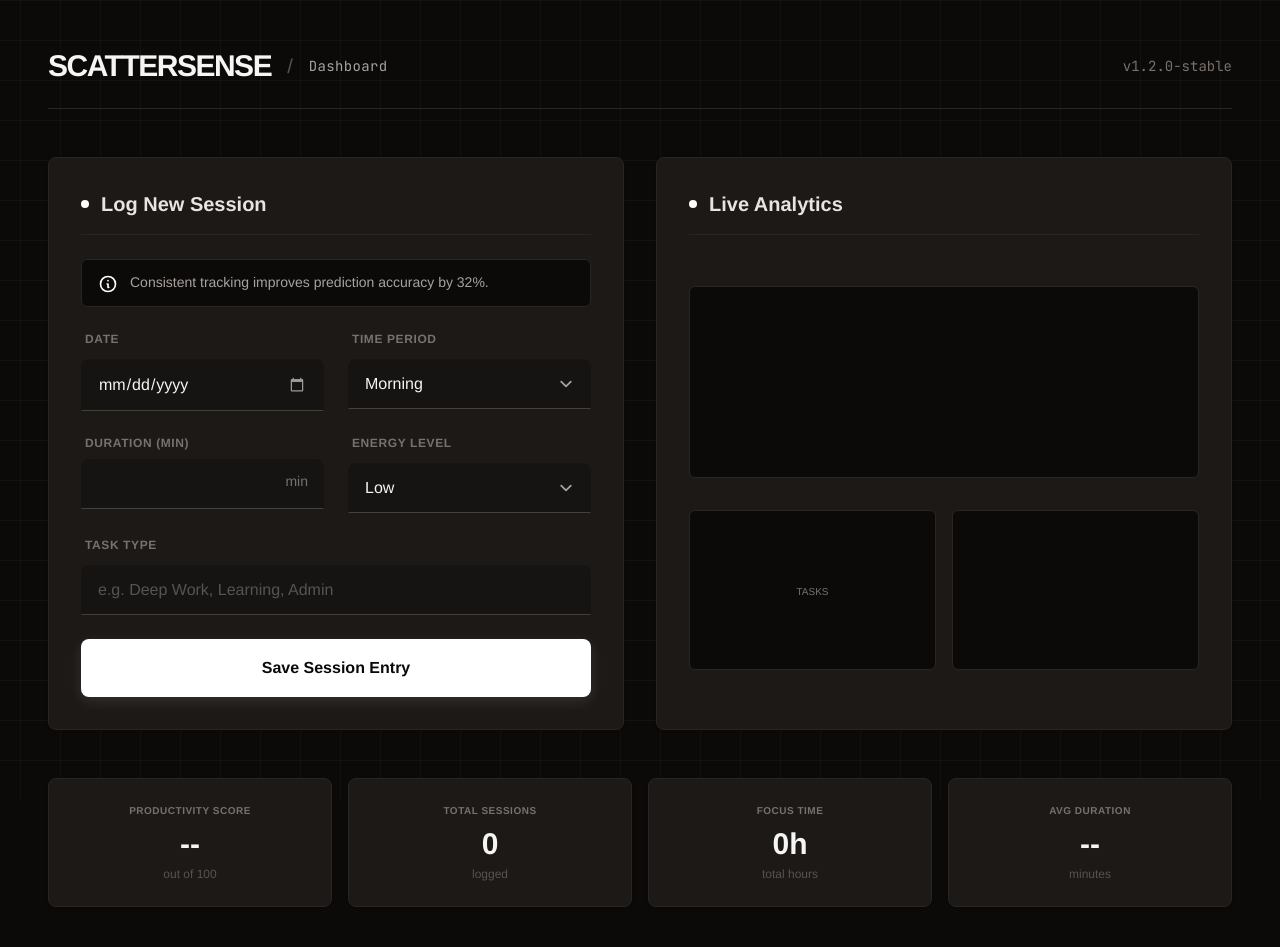
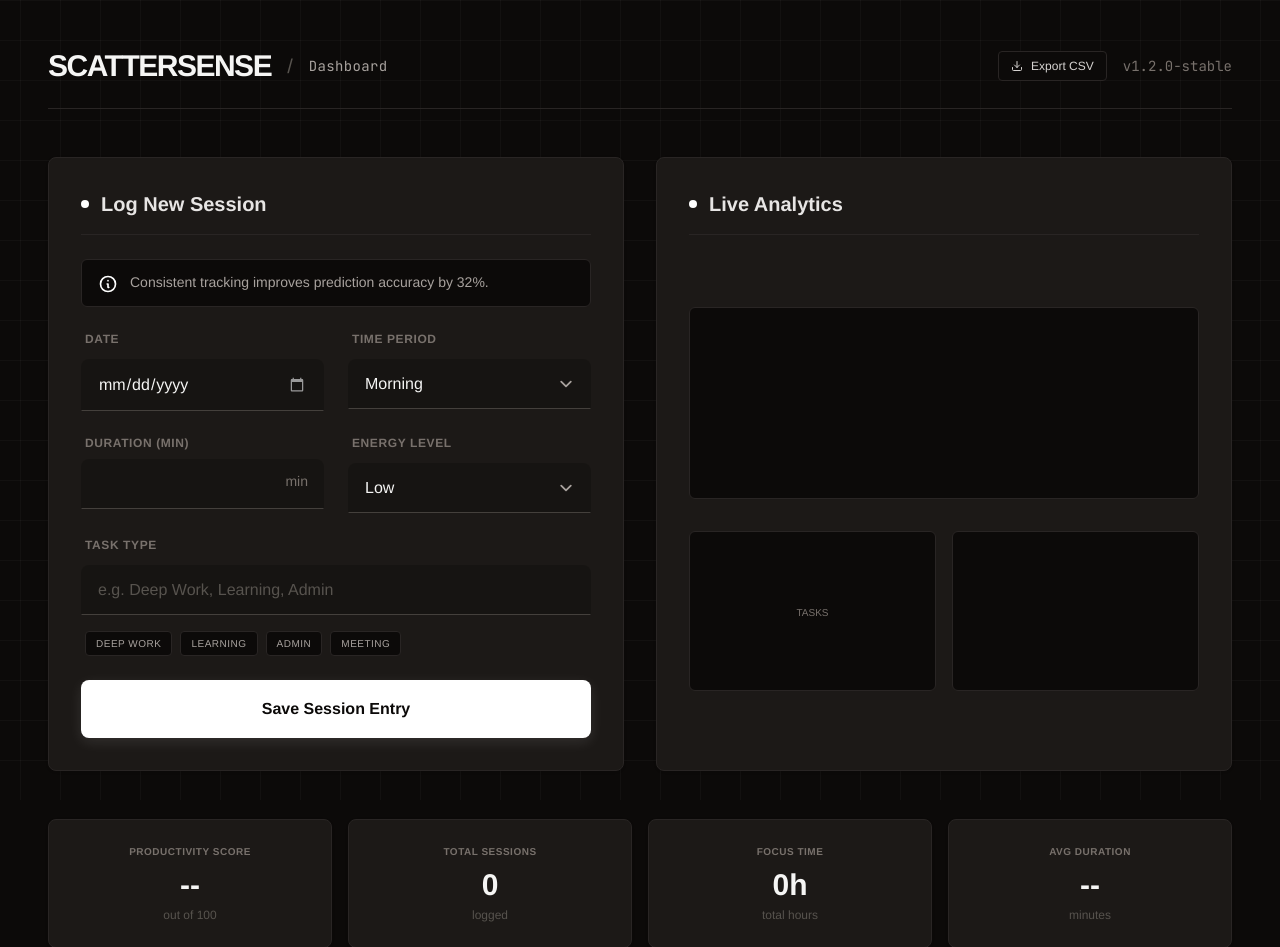
Before and after one commit to whoisZeniX/ScatterSense, a Flask app: page /dashboard in a window 1280 px wide. Shown: the top 947 px of the page. Run offline with Flask 3, Linux system fonts and the light colour scheme; data that the repository does not hold is empty; a map, chart or similar area stays blank; some libraries are stand-ins or nearby versions.

Commit message:
Add HTML form constraints to dashboard inputs and csv data export facility

```diff
--- a/app.py
+++ b/app.py
@@ -1,4 +1,6 @@
-from flask import Flask, render_template, request, redirect, jsonify
+import csv
+import io
+from flask import Flask, render_template, request, redirect, jsonify, Response
 
 from database import initialize_database, insert_session, fetch_sessions, fetch_filtered_sessions, delete_session
 from utils.analysis import analyze_sessions
@@ -54,5 +56,18 @@ def chart_data():
     insights = analyze_sessions(sessions)
     return jsonify(insights)
 
+@app.route("/export")
+def export_data():
+    sessions = fetch_sessions()
+    si = io.StringIO()
+    cw = csv.writer(si)
+    cw.writerow(["ID", "Date", "Time Period", "Duration (min)", "Energy Level", "Task Type"])
+    for session in sessions:
+        cw.writerow(session)
+
+    response = Response(si.getvalue(), mimetype="text/csv")
+    response.headers["Content-Disposition"] = "attachment; filename=scattersense_sessions.csv"
+    return response
+
 if __name__ == "__main__":
     app.run(debug=True)
--- a/templates/dashboard.html
+++ b/templates/dashboard.html
@@ -43,7 +43,11 @@
                 <span class="text-stone-600 text-xl font-light">/</span>
                 <span class="text-stone-400 font-mono text-sm tracking-wide">Dashboard</span>
             </div>
-            <div class="mt-4 md:mt-0 text-right hidden md:block">
+            <div class="mt-4 md:mt-0 text-right hidden md:flex items-center gap-4">
+                <a href="/export" class="text-xs text-stone-300 bg-stone-900 hover:bg-stone-800 border border-stone-800 px-3 py-1.5 rounded transition-colors flex items-center gap-2">
+                    <svg xmlns="http://www.w3.org/2000/svg" width="12" height="12" viewBox="0 0 24 24" fill="none" stroke="currentColor" stroke-width="2" stroke-linecap="round" stroke-linejoin="round"><path d="M21 15v4a2 2 0 0 1-2 2H5a2 2 0 0 1-2-2v-4"></path><polyline points="7 10 12 15 17 10"></polyline><line x1="12" y1="15" x2="12" y2="3"></line></svg>
+                    Export CSV
+                </a>
                 <div class="text-stone-500 text-sm font-mono">v1.2.0-stable</div>
             </div>
         </header>
@@ -92,7 +96,7 @@
                                 class="block text-xs font-semibold text-stone-500 uppercase tracking-wider mb-1 ml-1">Duration
                                 (min)</label>
                             <div class="relative">
-                                <input type="number" name="duration" required
+                                <input type="number" name="duration" required min="1" max="1440"
                                     class="w-full px-4 py-3 bg-stone-900/30 border border-transparent border-b-stone-700 rounded-t-lg text-stone-100 placeholder-stone-600 focus:outline-none focus:border-b-white focus:bg-stone-900/80 transition-all duration-300">
                                 <span class="absolute right-4 top-3 text-stone-500 text-sm">min</span>
                             </div>
@@ -114,8 +118,14 @@
                         <label
                             class="block text-xs font-semibold text-stone-500 uppercase tracking-wider mb-1 ml-1">Task
                             Type</label>
-                        <input type="text" name="task_type" placeholder="e.g. Deep Work, Learning, Admin" required
+                        <input type="text" name="task_type" id="taskInput" placeholder="e.g. Deep Work, Learning, Admin" required maxlength="50"
                             class="w-full px-4 py-3 bg-stone-900/30 border border-transparent border-b-stone-700 rounded-t-lg text-stone-100 placeholder-stone-600 focus:outline-none focus:border-b-white focus:bg-stone-900/80 transition-all duration-300">
+                        <div class="flex flex-wrap gap-2 pt-2 ml-1">
+                            <button type="button" onclick="document.getElementById('taskInput').value='Deep Work'" class="px-2.5 py-1 bg-stone-900 hover:bg-stone-800 border border-stone-800 rounded text-[10px] font-medium text-stone-400 hover:text-stone-300 uppercase tracking-wider transition-colors">Deep Work</button>
+                            <button type="button" onclick="document.getElementById('taskInput').value='Learning'" class="px-2.5 py-1 bg-stone-900 hover:bg-stone-800 border border-stone-800 rounded text-[10px] font-medium text-stone-400 hover:text-stone-300 uppercase tracking-wider transition-colors">Learning</button>
+                            <button type="button" onclick="document.getElementById('taskInput').value='Admin'" class="px-2.5 py-1 bg-stone-900 hover:bg-stone-800 border border-stone-800 rounded text-[10px] font-medium text-stone-400 hover:text-stone-300 uppercase tracking-wider transition-colors">Admin</button>
+                            <button type="button" onclick="document.getElementById('taskInput').value='Meeting'" class="px-2.5 py-1 bg-stone-900 hover:bg-stone-800 border border-stone-800 rounded text-[10px] font-medium text-stone-400 hover:text-stone-300 uppercase tracking-wider transition-colors">Meeting</button>
+                        </div>
                     </div>
 
                     <button type="submit"
```
